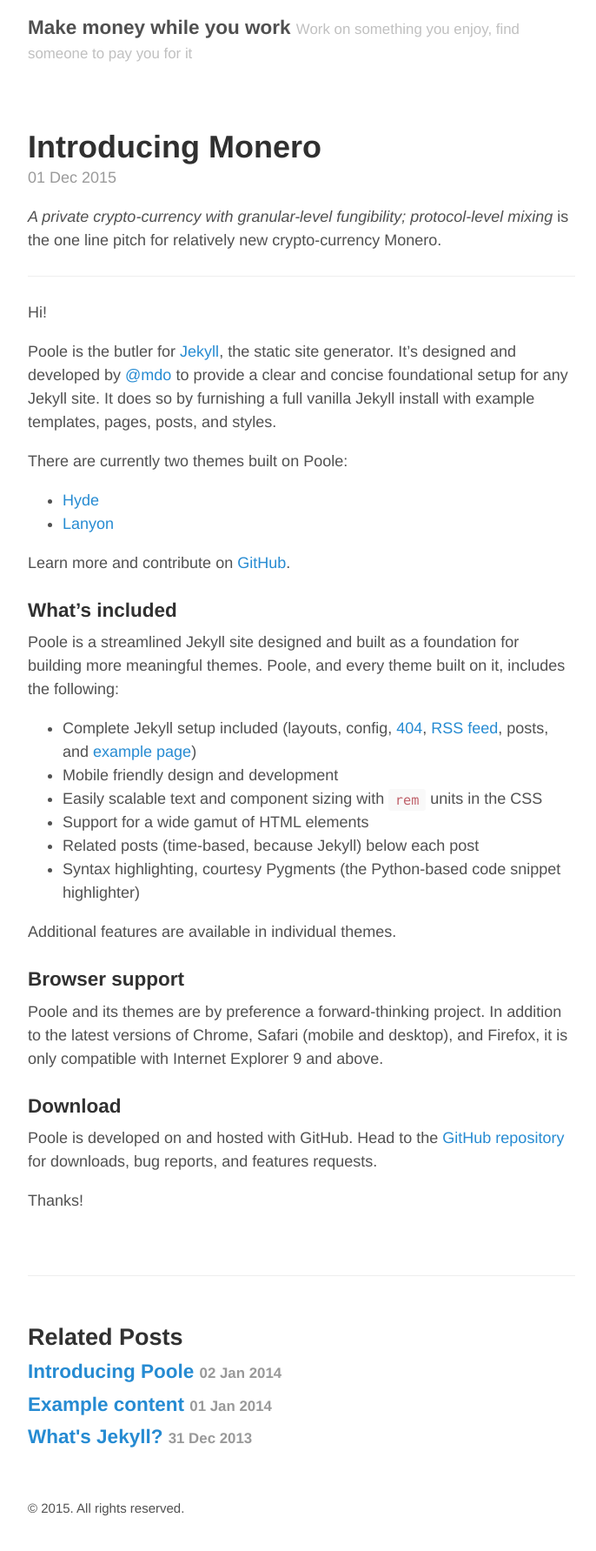
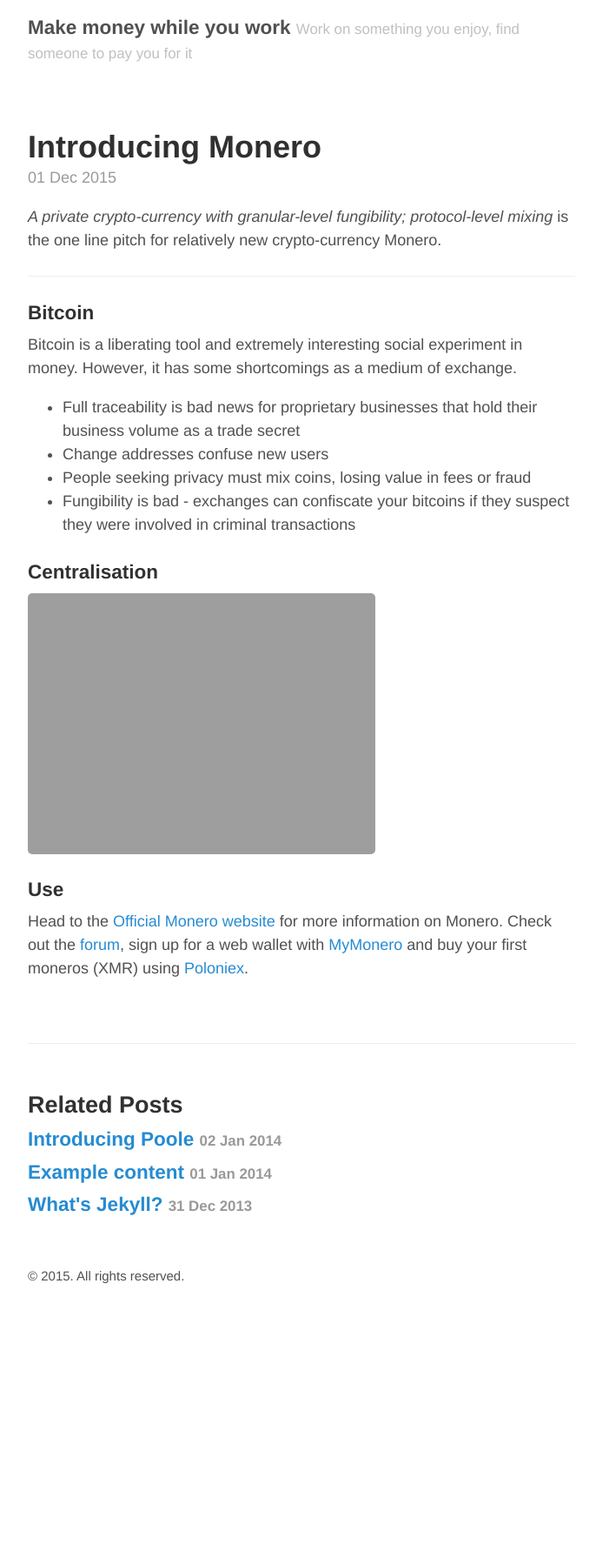
Before and after one commit to songproducer/nefarious-capsicum, a Jekyll site: the page built from _posts/2015-12-01-introducing-monero.md, in a window 1280 px wide. Shown: the whole page at 87% size, without its empty margins (293-979 px from the left). Built offline with Jekyll 4.4.1, drawn with Linux system fonts in a browser that asks for light colours; after the commit the page ends 1516 px from its top, so only the background shows below that.

Commit message:
nothing major

```diff
--- a/_posts/2015-12-01-introducing-monero.md
+++ b/_posts/2015-12-01-introducing-monero.md
@@ -7,36 +7,19 @@
 
 -----
 
-Hi!
+### Bitcoin
 
-Poole is the butler for [Jekyll](http://jekyllrb.com), the static site generator. It's designed and developed by [@mdo](https://twitter.com/mdo) to provide a clear and concise foundational setup for any Jekyll site. It does so by furnishing a full vanilla Jekyll install with example templates, pages, posts, and styles.
+Bitcoin is a liberating tool and extremely interesting social experiment in money. However, it has some shortcomings as a medium of exchange.
 
-There are currently two themes built on Poole:
+* Full traceability is bad news for proprietary businesses that hold their business volume as a trade secret
+* Change addresses confuse new users
+* People seeking privacy must mix coins, losing value in fees or fraud
+* Fungibility is bad - exchanges can confiscate your bitcoins if they suspect they were involved in criminal transactions
 
-* [Hyde](http://hyde.getpoole.com)
-* [Lanyon](http://lanyon.getpoole.com)
+### Centralisation
 
-Learn more and contribute on [GitHub](https://github.com/poole).
+![building]({{ site.url }}/images/building.png)
 
-### What's included
+### Use
 
-Poole is a streamlined Jekyll site designed and built as a foundation for building more meaningful themes. Poole, and every theme built on it, includes the following:
-
-* Complete Jekyll setup included (layouts, config, [404]({{ site.baseurl }}/404.html), [RSS feed]({{ site.baseurl }}/atom.xml), posts, and [example page]({{ site.baseurl }}/about))
-* Mobile friendly design and development
-* Easily scalable text and component sizing with `rem` units in the CSS
-* Support for a wide gamut of HTML elements
-* Related posts (time-based, because Jekyll) below each post
-* Syntax highlighting, courtesy Pygments (the Python-based code snippet highlighter)
-
-Additional features are available in individual themes.
-
-### Browser support
-
-Poole and its themes are by preference a forward-thinking project. In addition to the latest versions of Chrome, Safari (mobile and desktop), and Firefox, it is only compatible with Internet Explorer 9 and above.
-
-### Download
-
-Poole is developed on and hosted with GitHub. Head to the <a href="https://github.com/poole/poole">GitHub repository</a> for downloads, bug reports, and features requests.
-
-Thanks!
+Head to the <a href="https://getmonero.net/">Official Monero website</a> for more information on Monero. Check out the <a href="https://forum.getmonero.org/">forum</a>, sign up for a web wallet with <a href="https://mymonero.com/">MyMonero</a> and buy your first moneros (XMR) using <a href="https://poloniex.com/exchange#btc_xmr">Poloniex</a>.
```
